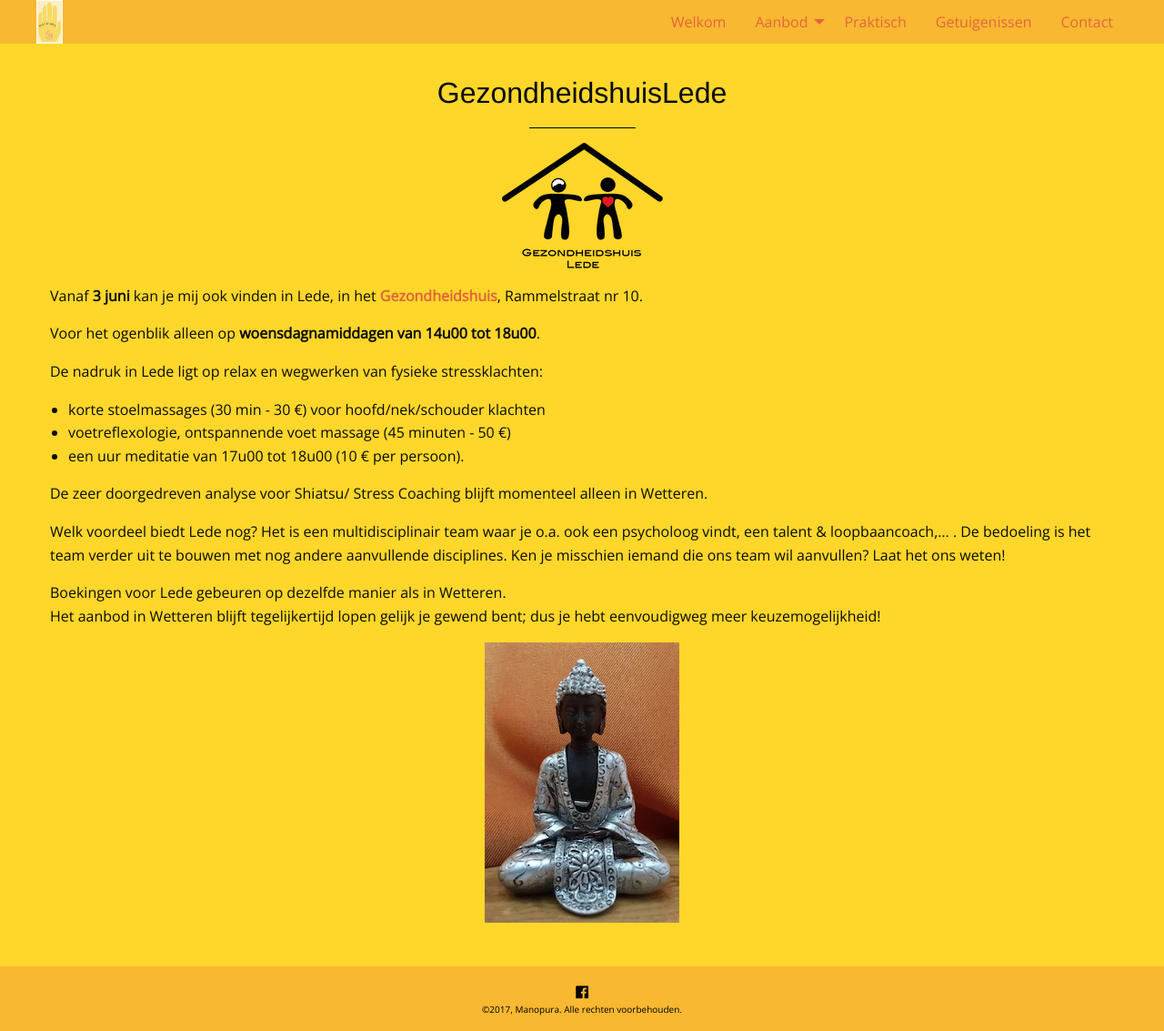
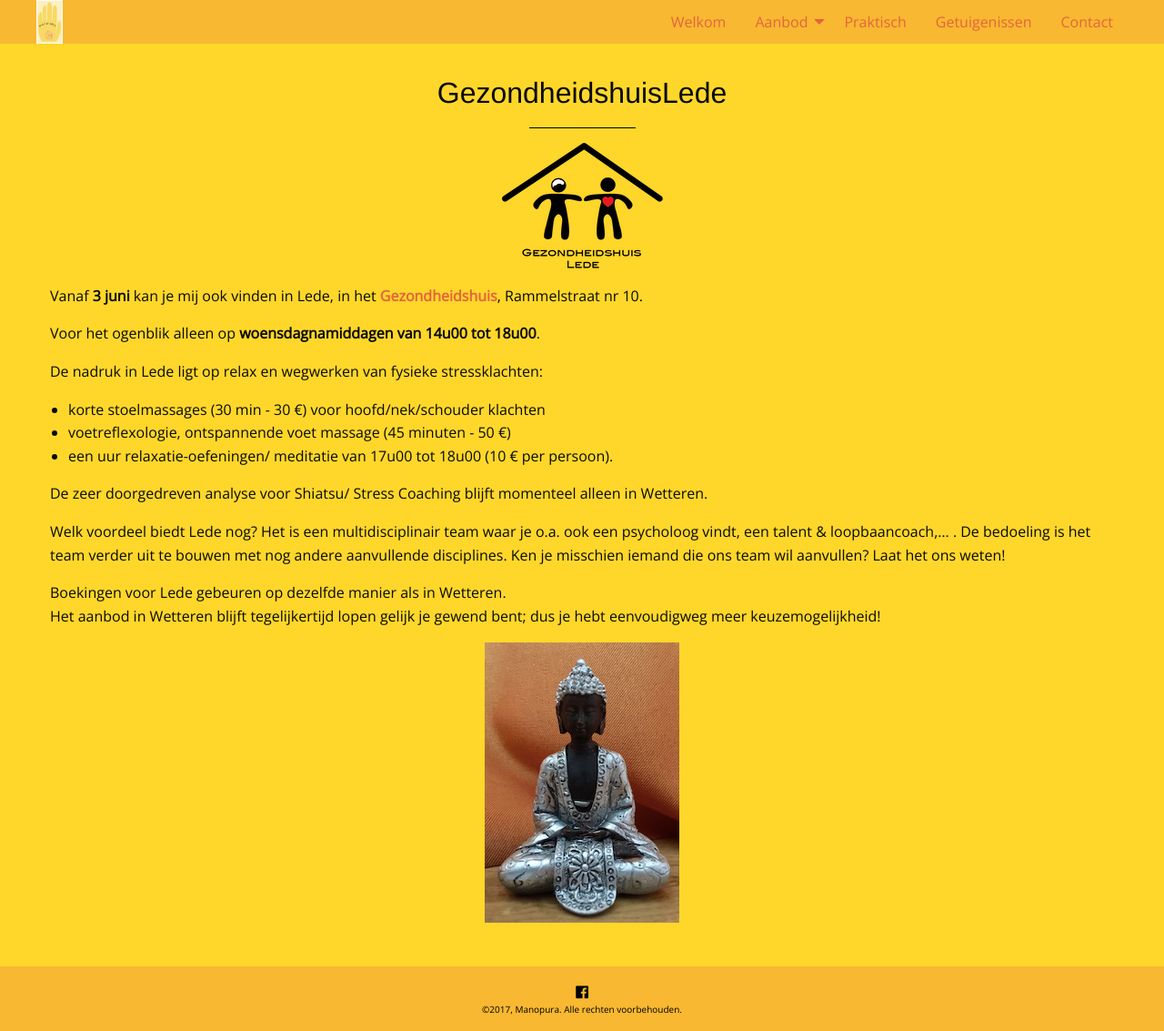
Before and after one commit to manopura/manopura.github.io, a Jekyll site: the page built from gezondheidshuislede.md, in a window 1280 px wide. Shown: the whole page at 91% size. Built offline with Jekyll 4.4.1, drawn with Linux system fonts in a browser that asks for light colours; nearby versions of some CDN libraries; our own code applies the rules of GitHub Pages for plain Markdown files.

Commit message:
Update gezondheidshuislede.md

```diff
--- a/gezondheidshuislede.md
+++ b/gezondheidshuislede.md
@@ -18,7 +18,7 @@ Voor het ogenblik alleen op **woensdagnamiddagen van 14u00 tot 18u00**.
 De nadruk in Lede ligt op relax en wegwerken van fysieke stressklachten:
 + korte stoelmassages (30 min - 30 €) voor hoofd/nek/schouder klachten
 + voetreflexologie, ontspannende voet massage (45 minuten - 50 €)
-+ een uur meditatie van 17u00 tot 18u00 (10 € per persoon).
++ een uur relaxatie-oefeningen/ meditatie van 17u00 tot 18u00 (10 € per persoon).
 
 
 De zeer doorgedreven analyse voor Shiatsu/ Stress Coaching blijft momenteel alleen in Wetteren.
```
